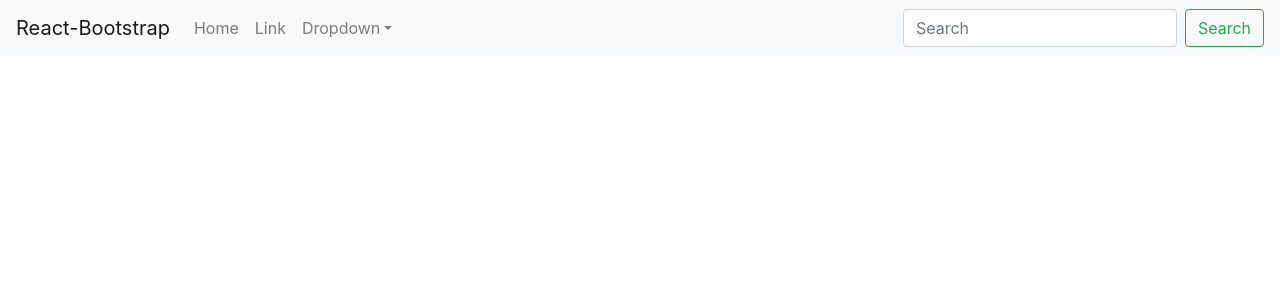
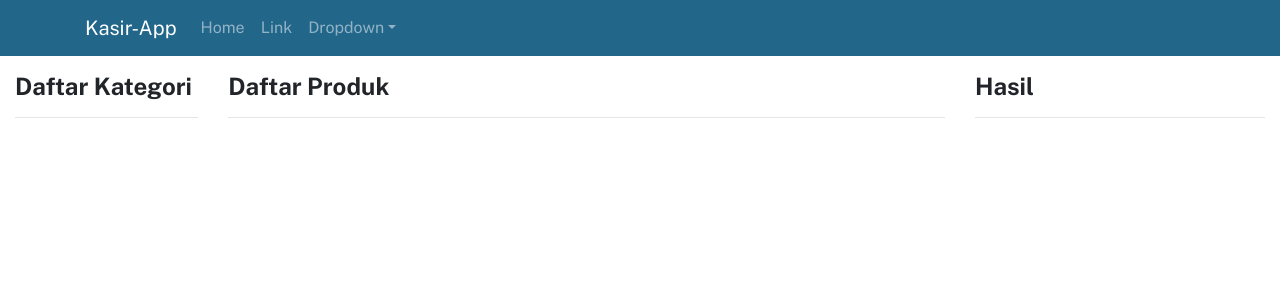
Before and after one commit to roiskhoiron/react-kasir-app, a React (Create React App) app: page / in a window 1280 px wide. Shown: the top 300 px of the page. Built offline with nearby package versions, Linux system fonts and the light colour scheme.

Commit message:
pembuatan navbar dan css font, membuat komponen list dan hasil menggunakan col pemanggilan component dalam index.js mewakili component items

```diff
--- a/public/index.html
+++ b/public/index.html
@@ -1,20 +1,20 @@
 <!DOCTYPE html>
 <html lang="en">
+
 <head>
   <meta charset="utf-8" />
   <link rel="icon" href="%PUBLIC_URL%/favicon.ico" />
   <meta name="viewport" content="width=device-width, initial-scale=1" />
   <meta name="theme-color" content="#000000" />
-    <meta
-      name="description"
-      content="Web site created using create-react-app"
-    />
+  <meta name="description" content="Web site created using create-react-app" />
   <link rel="apple-touch-icon" href="%PUBLIC_URL%/logo192.png" />
   <!--
       manifest.json provides metadata used when your web app is installed on a
       user's mobile device or desktop. See https://developers.google.com/web/fundamentals/web-app-manifest/
     -->
   <link rel="manifest" href="%PUBLIC_URL%/manifest.json" />
+  <link rel="preconnect" href="https://fonts.gstatic.com">
+  <link href="https://fonts.googleapis.com/css2?family=Public+Sans:wght@300;400;700&display=swap" rel="stylesheet">
   <!--
       Notice the use of %PUBLIC_URL% in the tags above.
       It will be replaced with the URL of the `public` folder during the build.
@@ -26,6 +26,7 @@
     -->
   <title>React App</title>
 </head>
+
 <body>
   <noscript>You need to enable JavaScript to run this app.</noscript>
   <div id="root"></div>
@@ -40,4 +41,5 @@
       To create a production bundle, use `npm run build` or `yarn build`.
     -->
 </body>
+
 </html>
--- a/src/App.js
+++ b/src/App.js
@@ -1,10 +1,25 @@
 import "./App.css";
-import NavbarComponent from "./components/NavbarComponent";
+import { Hasil, NavbarComponent, ListCategories } from './components'
+import { Col, Row, Container } from "react-bootstrap";
 
 function App() {
   return (
     <div className="App">
       <NavbarComponent />
+      <div className="mt-3 text-justify">
+        <Container fluid>
+          <Row>
+            <ListCategories />
+            <Col>
+              <h4>
+                <strong>Daftar Produk</strong>
+              </h4>
+              <hr />
+            </Col>
+            <Hasil />
+          </Row>
+        </Container>
+      </div>
     </div>
   );
 }
--- /dev/null
+++ b/src/components/Hasil.js
@@ -0,0 +1,15 @@
+import React, { Component } from "react";
+import { Col } from "react-bootstrap";
+
+export default class Hasil extends Component {
+  render() {
+    return (
+      <Col md={3} mt="2">
+        <h4>
+          <strong>Hasil</strong>
+        </h4>
+        <hr />
+      </Col>
+    );
+  }
+}
--- /dev/null
+++ b/src/components/ListCategories.js
@@ -0,0 +1,15 @@
+import React, { Component } from "react";
+import { Col } from "react-bootstrap";
+
+export default class ListCategories extends Component {
+  render() {
+    return (
+      <Col md={2} mt="2">
+        <h4>
+          <strong>Daftar Kategori</strong>
+        </h4>
+        <hr />
+      </Col>
+    );
+  }
+}
--- a/src/components/NavbarComponent.js
+++ b/src/components/NavbarComponent.js
@@ -3,15 +3,13 @@
   Nav,
   Navbar,
   NavDropdown,
-  Form,
-  Button,
-  FormControl,
 } from "react-bootstrap";
 
 const NavbarComponent = () => {
   return (
-    <Navbar bg="light" expand="lg">
-      <Navbar.Brand href="#home">React-Bootstrap</Navbar.Brand>
+    <Navbar variant="dark" expand="lg">
+      <div className="container">
+        <Navbar.Brand href="#home">Kasir-App</Navbar.Brand>
         <Navbar.Toggle aria-controls="basic-navbar-nav" />
         <Navbar.Collapse id="basic-navbar-nav">
           <Nav className="mr-auto">
@@ -29,11 +27,8 @@
               </NavDropdown.Item>
             </NavDropdown>
           </Nav>
-        <Form inline>
-          <FormControl type="text" placeholder="Search" className="mr-sm-2" />
-          <Button variant="outline-success">Search</Button>
-        </Form>
         </Navbar.Collapse>
+      </div>
     </Navbar>
   );
 };
--- /dev/null
+++ b/src/components/index.js
@@ -0,0 +1,5 @@
+import Hasil from "./Hasil";
+import ListCategories from "./ListCategories";
+import NavbarComponent from "./NavbarComponent";
+
+export { Hasil, ListCategories, NavbarComponent };
--- a/src/index.css
+++ b/src/index.css
@@ -1,8 +1,7 @@
 body {
   margin: 0;
-  font-family: -apple-system, BlinkMacSystemFont, 'Segoe UI', 'Roboto', 'Oxygen',
-    'Ubuntu', 'Cantarell', 'Fira Sans', 'Droid Sans', 'Helvetica Neue',
-    sans-serif;
+  font-family: 'Public Sans',
+  sans-serif;
   -webkit-font-smoothing: antialiased;
   -moz-osx-font-smoothing: grayscale;
 }
@@ -11,3 +10,7 @@
   font-family: source-code-pro, Menlo, Monaco, Consolas, 'Courier New',
     monospace;
 }
+
+.navbar {
+  background-color: #22668A;
+}
```
Lines whose indentation alone changed are shown as unchanged.
